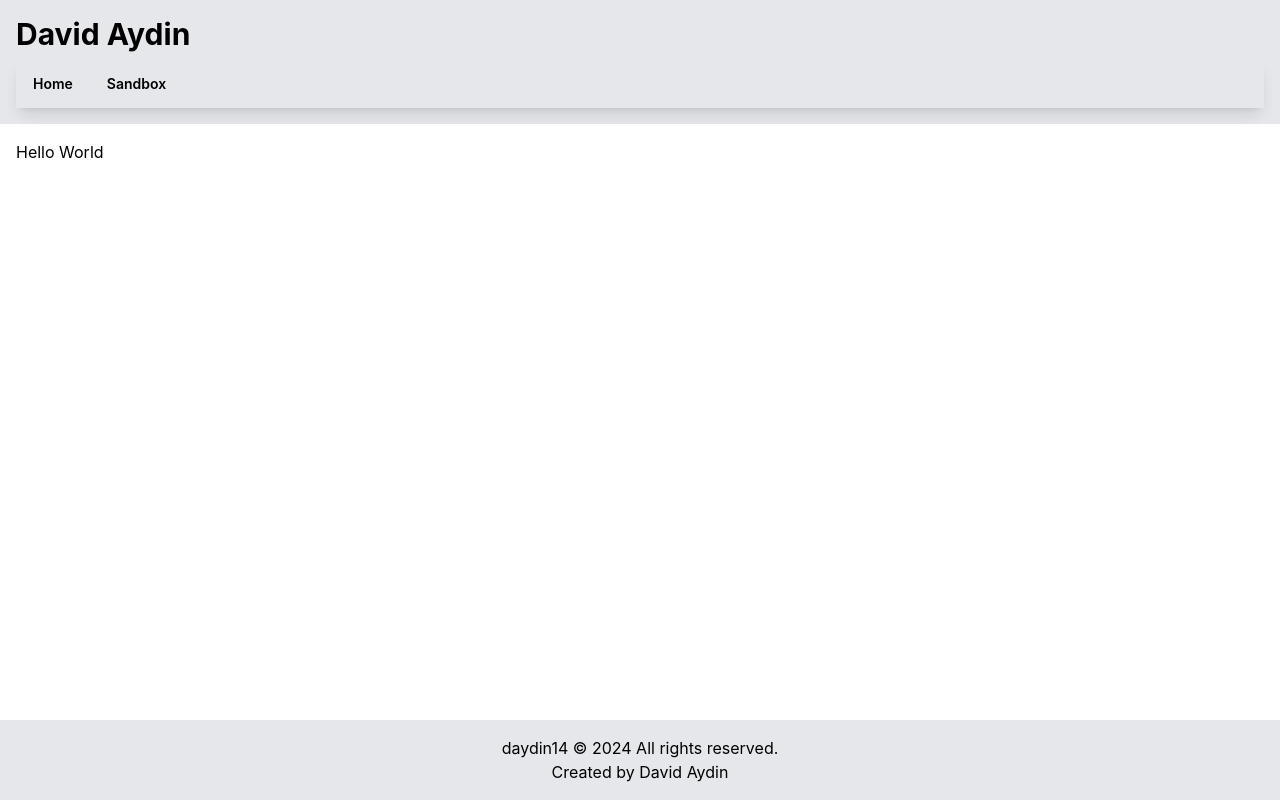
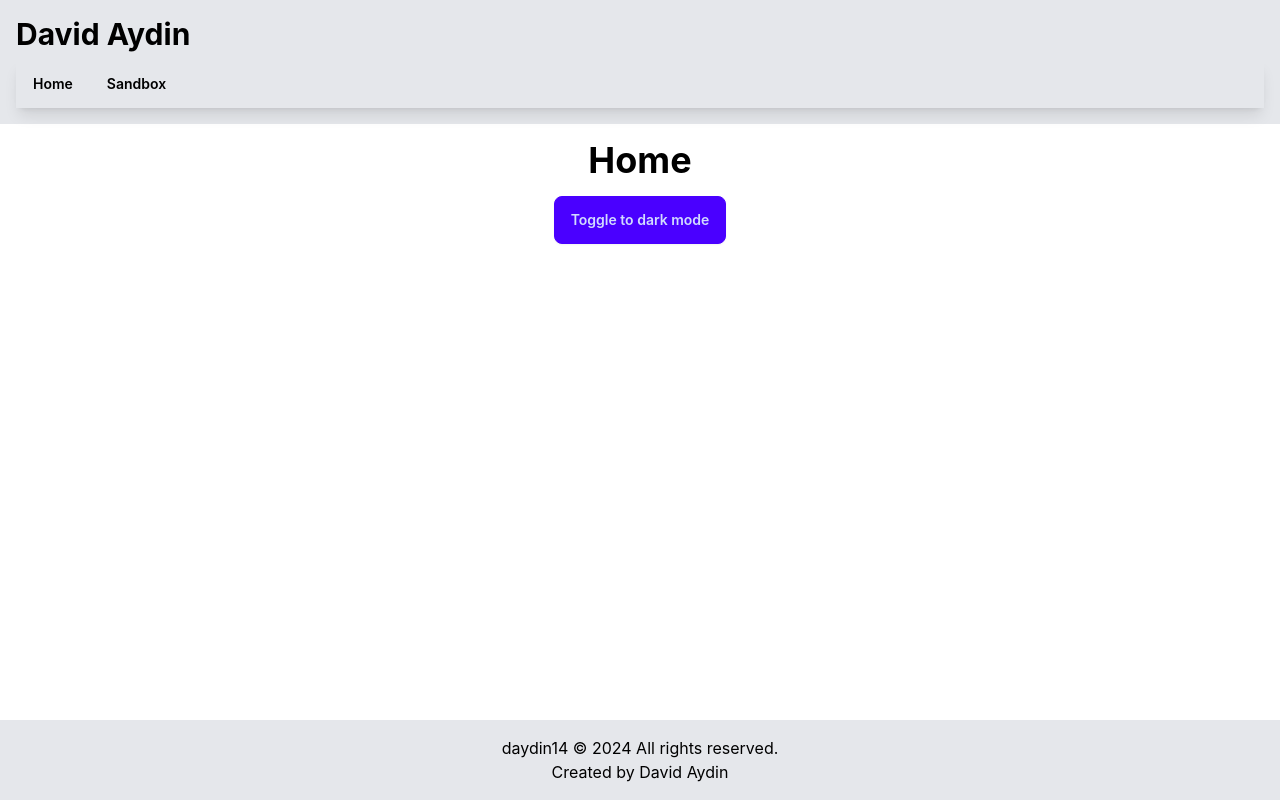
Before and after one commit to daydin14/daydin14.github.io, a React (Create React App) app in the folder portfolio/: page / in a window 1280 px wide. Built offline with nearby package versions, Linux system fonts and the light colour scheme.

Commit message:
Add ThemeToggle component for toggling between light and dark mode

```diff
--- /dev/null
+++ b/portfolio/src/components/ThemeToggle.js
@@ -0,0 +1,17 @@
+// Dependencies
+import React, { useContext } from 'react';
+
+// Contexts
+import { ThemeContext } from '../contexts/ThemeContext';
+
+const ThemeToggle = () => {
+    const { theme, toggleTheme } = useContext(ThemeContext);
+
+    return (
+        <button className="btn btn-primary" onClick={toggleTheme}>
+            Toggle to {theme === 'dark' ? 'light' : 'dark'} mode
+        </button>
+    );
+};
+
+export default ThemeToggle;
--- a/portfolio/src/pages/Home.js
+++ b/portfolio/src/pages/Home.js
@@ -1,10 +1,14 @@
 // Dependencies
 import React from 'react'
 
+// Components
+import ThemeToggle from '../components/ThemeToggle'
+
 const Home = () => {
     return (
-        <div>
-            <h1>Hello World</h1>
+        <div className="flex flex-col items-center justify-center bg-white dark:bg-gray-800 text-black dark:text-white">
+            <h1 className="text-4xl font-bold mb-4">Home</h1>
+            <ThemeToggle />
         </div>
     )
 }
```
